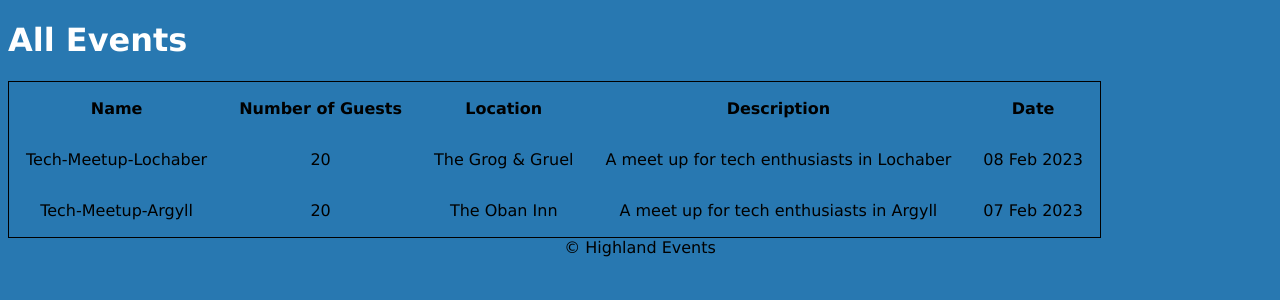
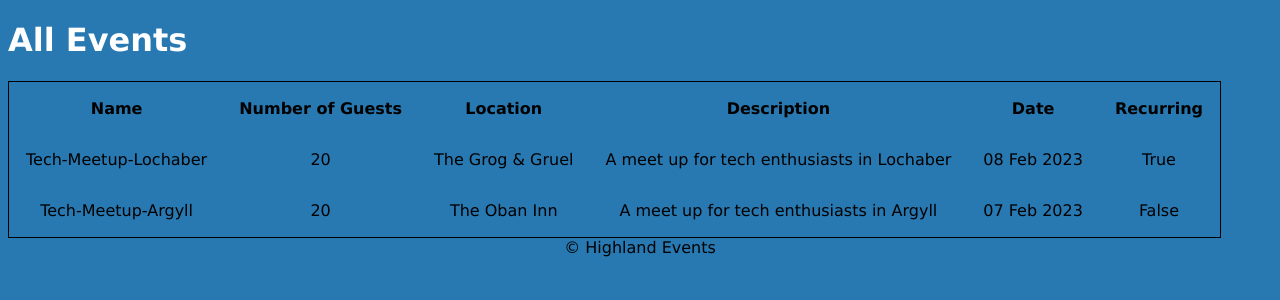
Before and after one commit to sshingler/Flask_lab_Event_Planner, a Flask app: page /events in a window 1280 px wide. Shown: the part 46-346 px from the top of the page. Run offline with Flask 2, Linux system fonts and the light colour scheme.

Commit message:
3 - Flask lab - Event Planner - MVP + CSS/recurring extension

```diff
--- a/controllers/controller.py
+++ b/controllers/controller.py
@@ -22,6 +22,10 @@ def add_event():
     number_of_guests = request.form['number_of_guests']
     room_location = request.form['room_location']
     description = request.form['description']
-    new_event = Event(formatted_date, event_name, number_of_guests, room_location, description)
+    if request.form.get('recurring'):
+        event_recurring = True
+
+    new_event = Event(formatted_date, event_name, number_of_guests, room_location, description, event_recurring)
+
     add_new_event(new_event)
     return redirect("/events")
--- a/models/event.py
+++ b/models/event.py
@@ -1,8 +1,12 @@
 class Event():
 
-    def __init__(self, date, name, number_of_guests, room_location, description):
+    def __init__(self, date, name, number_of_guests, room_location, description, recurring):
         self.date = date
         self.name = name
         self.number_of_guests = number_of_guests
         self.room_location = room_location
         self.description = description
+        self.recurring = recurring
+
+    def __nonzero__(self):
+        return self.recurring != 0
--- a/models/event_list.py
+++ b/models/event_list.py
@@ -3,8 +3,8 @@ import datetime
 
 
 
-event_1 = Event(datetime.date(2023, 2, 8), "Tech-Meetup-Lochaber", 20, "The Grog & Gruel", "A meet up for tech enthusiasts in Lochaber")
-event_2 = Event(datetime.date(2023, 2, 7), "Tech-Meetup-Argyll", 20, "The Oban Inn", "A meet up for tech enthusiasts in Argyll")
+event_1 = Event(datetime.date(2023, 2, 8), "Tech-Meetup-Lochaber", 20, "The Grog & Gruel", "A meet up for tech enthusiasts in Lochaber", True)
+event_2 = Event(datetime.date(2023, 2, 7), "Tech-Meetup-Argyll", 20, "The Oban Inn", "A meet up for tech enthusiasts in Argyll", False)
 events_list = [event_1, event_2]
 
 def add_new_event(event):
--- a/static/styles.css
+++ b/static/styles.css
@@ -38,7 +38,3 @@ footer {
 input {
     background-color: rgb(76, 110, 86);
 }
-
-button {
-   color: white;
-}
--- a/templates/index.html
+++ b/templates/index.html
@@ -13,6 +13,7 @@
         <th>Location</th>
         <th>Description</th>
         <th>Date</th>
+        <th> Recurring</th>
       </tr>
     </thead>
     <tbody>
@@ -24,9 +25,15 @@
         <td>{{ event.room_location }}</td>
         <td>{{ event.description }}</td>
         <td>{{ event.date.strftime("%d %b %Y") }}</td>
+        <td>{{event.recurring}}</td>
       </tr>
       {% endfor %}
     </tbody>
   </table>
 </div>
 {% endblock %}
+
+
+{%if recurring %}
+        <span>&#9989</span>
+      {% endif %}
--- a/templates/new.html
+++ b/templates/new.html
@@ -20,6 +20,9 @@
         <label for="date">Date:</label>
         <input type="date" id="date" name="date">
 
+        <label for="recurring">Recurring?</label>
+        <input type="checkbox" id="recurring" name="recurring">
+
         <input type="submit" value="Add Event">
     </form>
 
```
